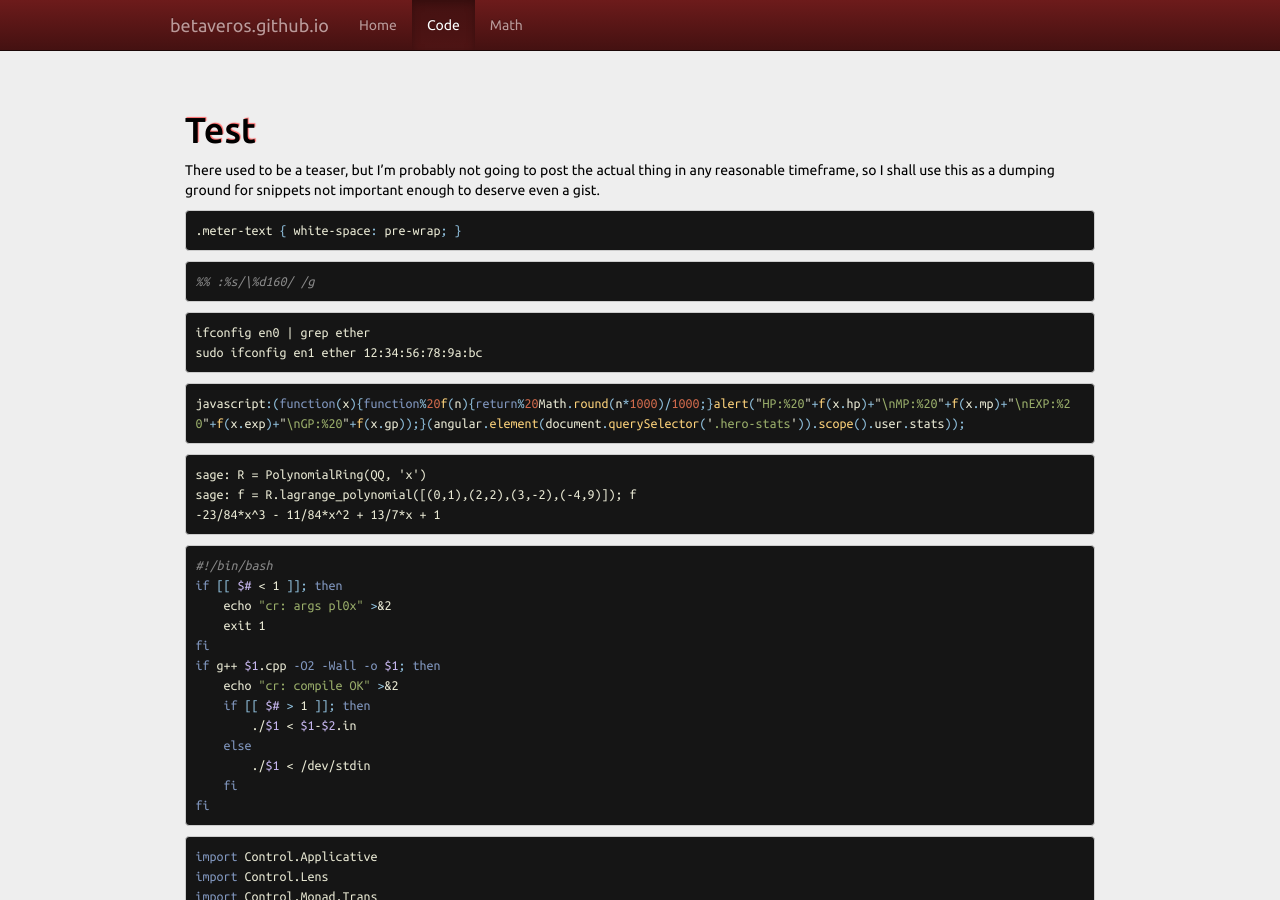
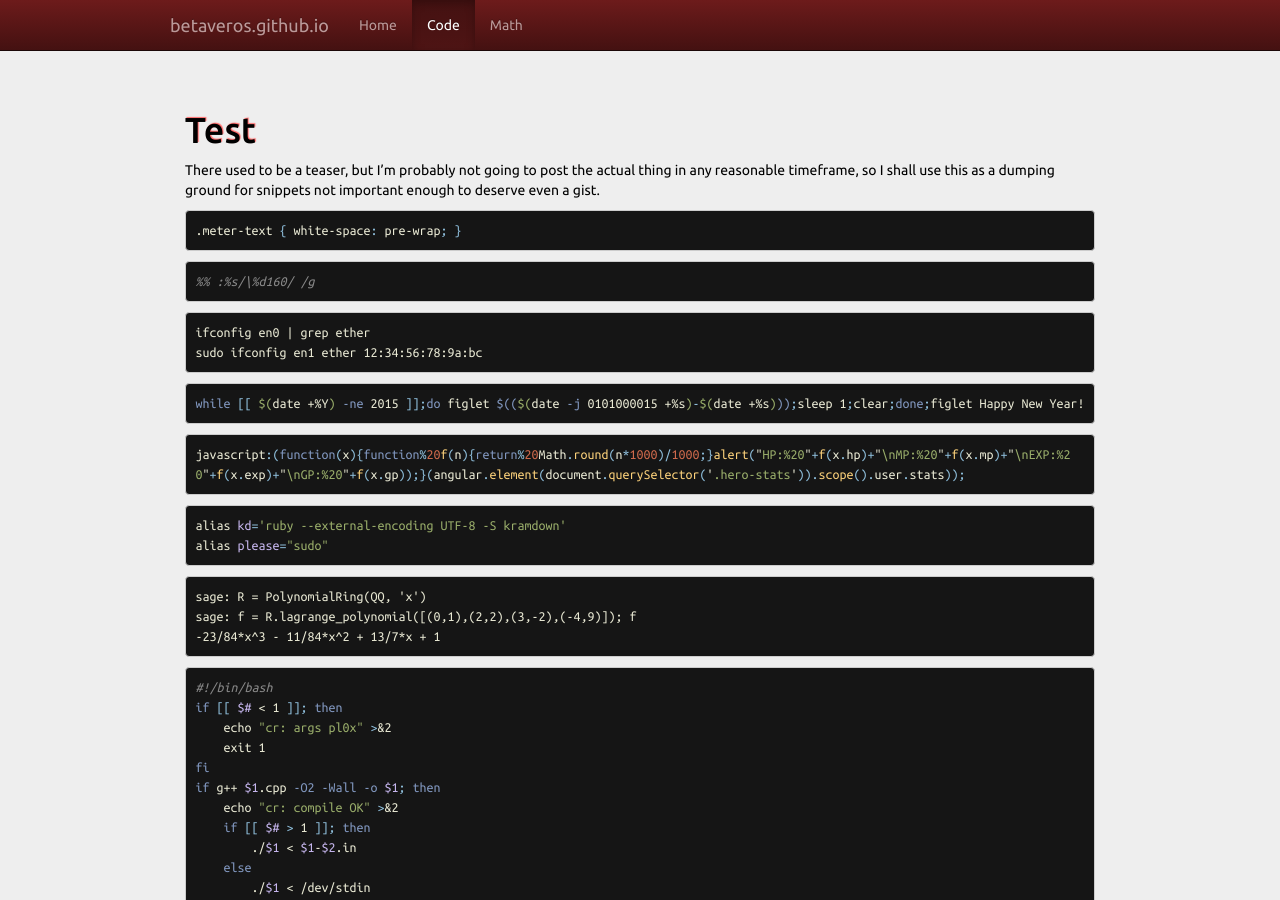
Before and after one commit to betaveros/betaveros.github.io, a Jekyll site: the page built from _posts/2014-04-22-test.markdown, in a window 1280 px wide and 900 px high. Built offline with Jekyll 4.4.1, drawn with Linux system fonts in a browser that asks for light colours.

Commit message:
More completely random test stuff

```diff
--- a/_posts/2014-04-22-test.markdown
+++ b/_posts/2014-04-22-test.markdown
@@ -19,8 +19,17 @@ ifconfig en0 | grep ether
 sudo ifconfig en1 ether 12:34:56:78:9a:bc
 {% endhighlight %}
 
+{% highlight sh %}
+while [[ $(date +%Y) -ne 2015 ]];do figlet $(($(date -j 0101000015 +%s)-$(date +%s)));sleep 1;clear;done;figlet Happy New Year!
+{% endhighlight %}
+
 {% highlight javascript %}
 javascript:(function(x){function%20f(n){return%20Math.round(n*1000)/1000;}alert("HP:%20"+f(x.hp)+"\nMP:%20"+f(x.mp)+"\nEXP:%20"+f(x.exp)+"\nGP:%20"+f(x.gp));}(angular.element(document.querySelector('.hero-stats')).scope().user.stats));
+{% endhighlight %}
+
+{% highlight sh %}
+alias kd='ruby --external-encoding UTF-8 -S kramdown'
+alias please="sudo"
 {% endhighlight %}
 
     sage: R = PolynomialRing(QQ, 'x')
```
